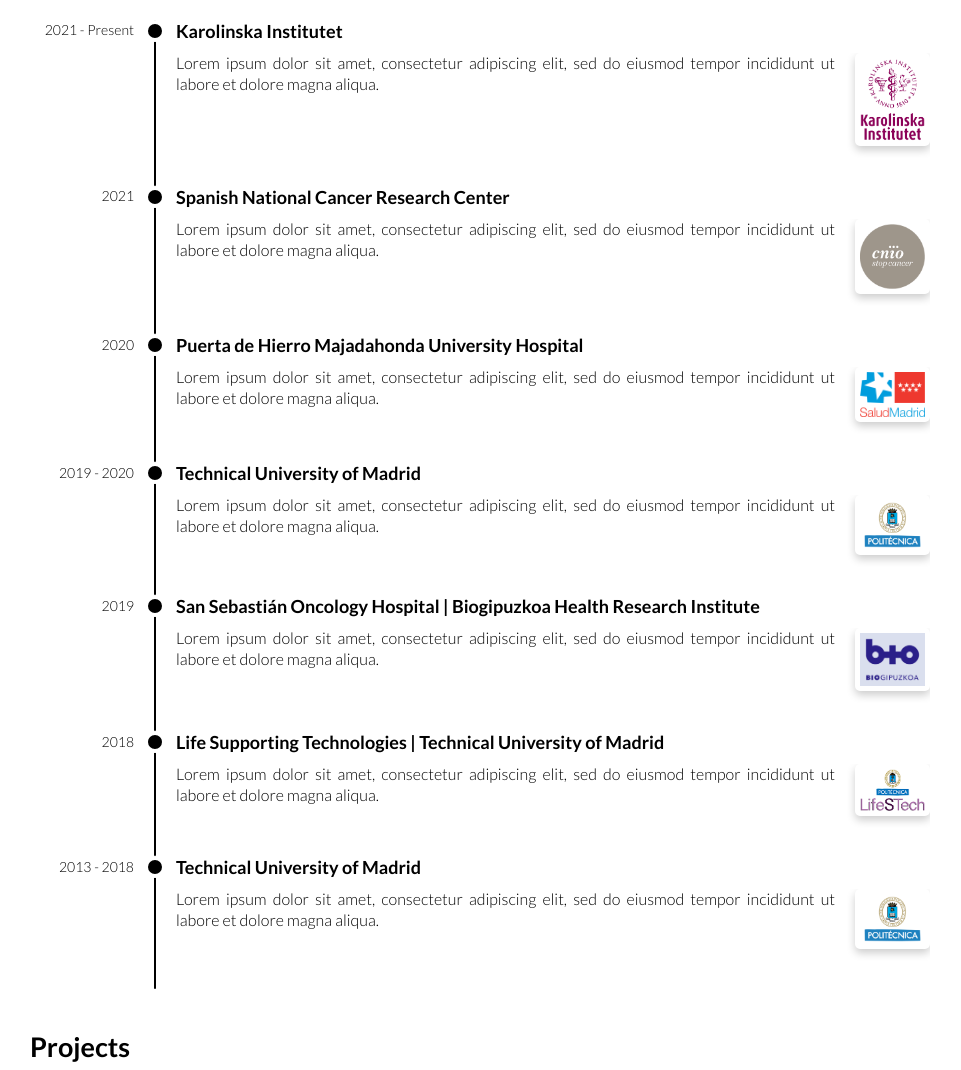
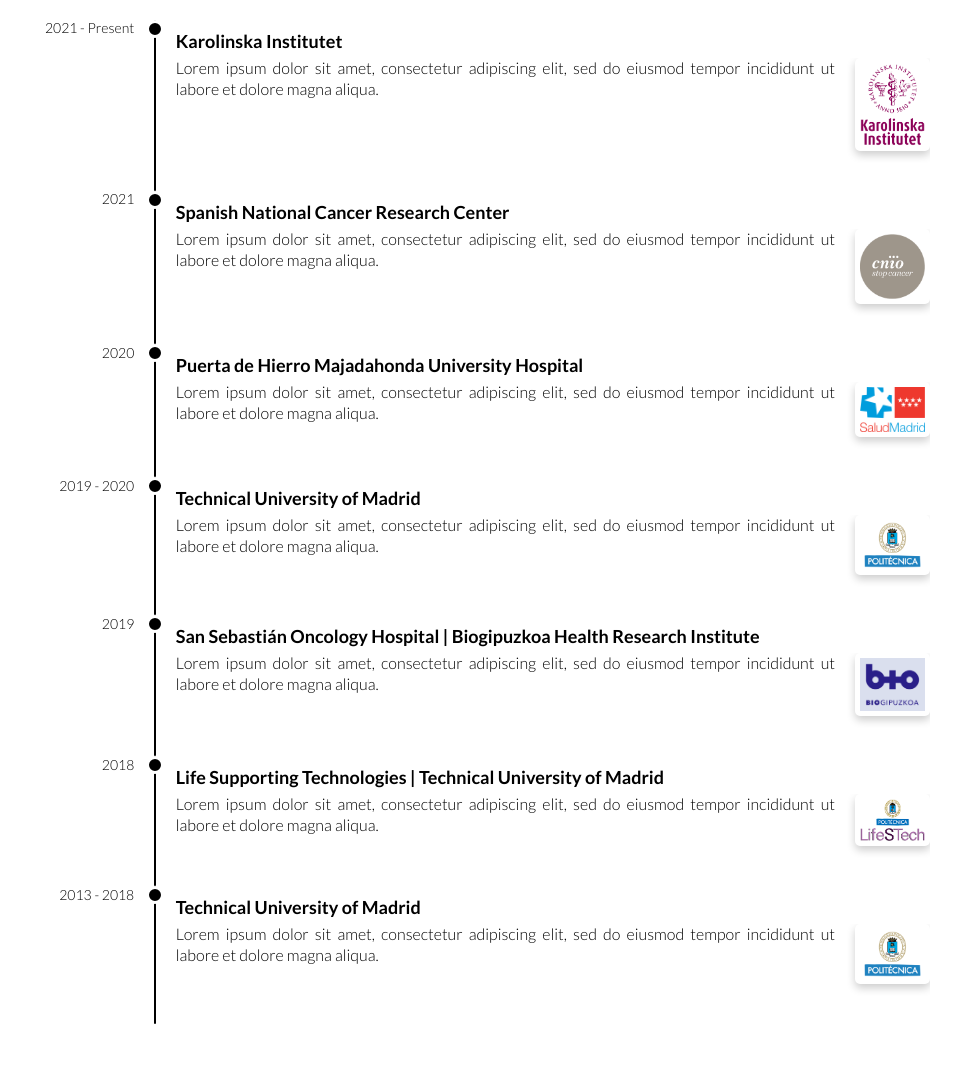
Before and after one commit to ivadym/ivadym.github.io, a Jekyll site: the page built from index.html, in a window 1280 px wide. Shown: the part 278-1348 px from the top of the page, without its empty margins (160-1121 px from the left). Built offline with Jekyll 4.4.1, drawn with Linux system fonts in a browser that asks for light colours.

Commit message:
Change timeline width

```diff
--- a/_sass/layout/timeline.scss
+++ b/_sass/layout/timeline.scss
@@ -6,8 +6,8 @@
 
 .timeline-container {
   display: grid;
-  gap: $grid-gap / 2 $grid-gap;
-  grid-template-areas: "ruler date title" "ruler description description";
+  gap: 0 $grid-gap;
+  grid-template-areas: "ruler date date" "ruler title title" "ruler description description";
   grid-template-columns: auto auto 1fr;
 }
 
@@ -40,12 +40,10 @@
 }
 
 .timeline-title {
-  align-items: flex-start;
-  display: flex;
   font-size: $timeline-title-font-size-mobile;
   grid-area: title;
-  justify-content: right;
-  text-align: right;
+  padding-bottom: $grid-gap / 4;
+  padding-top: $grid-gap / 2;
 }
 
 .timeline-description {
--- a/_sass/utils/variables.scss
+++ b/_sass/utils/variables.scss
@@ -26,10 +26,10 @@
 $profile-width: 250px;
 
 // Timeline
-$timeline-circle-width: 14px;
+$timeline-circle-width: 12px;
 $timeline-logo-width: 75px;
 $timeline-ruler-color: #000000;
-$timeline-ruler-width: $timeline-circle-width / 7;
+$timeline-ruler-width: $timeline-circle-width / 8;
 $timeline-circle-border-width: $timeline-ruler-width * 2;
 $timeline-timespan-width: $profile-width / 2 - $grid-gap - $timeline-ruler-width / 2;
 
```
